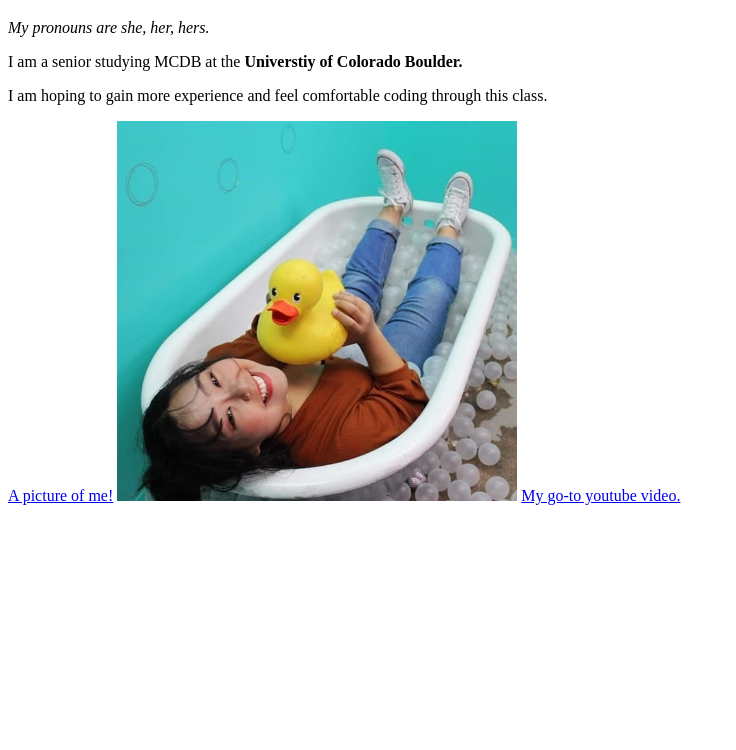
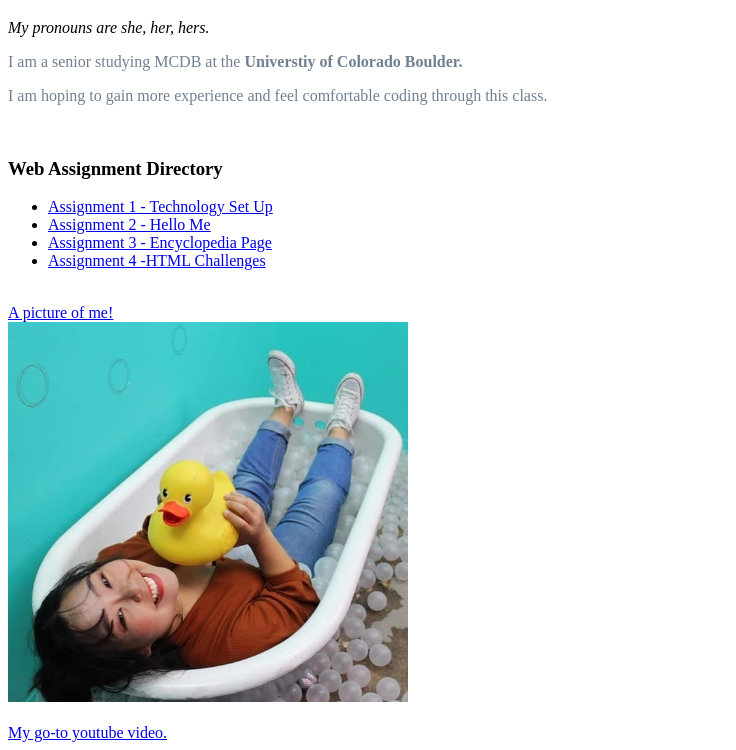
Before and after one commit to bokchoy22/bokchoy22.github.io, a plain HTML site: page index.html in a window 1280 px wide. Shown: the part 61-811 px from the top of the page, without its empty margins (0-736 px from the left). Drawn offline with Linux system fonts and the light colour scheme.

Commit message:
assignment directory add

```diff
--- a/index.html
+++ b/index.html
@@ -3,14 +3,39 @@
   <head>
     <meta charset="utf-8">
     <title>Welcome to Hyelin's Page</title>
+
+    <style>
+    </style>
+
+    <style>
+      p {
+        color:slategray;
+      }
+
+      .background-grey{
+        background-color: #333;
+      }
+    </style>
   </head>
   <body>
       <h1>Hello! My name is Hyelin Choi.</h1>
       <em>My pronouns are she, her, hers.</em>
       <p>I am a senior studying MCDB at the <strong>Universtiy of Colorado Boulder.</strong></p>
-      <p>I am hoping to gain more experience and feel comfortable coding through this class.</p>
+      <p class="bakground-grey">I am hoping to gain more experience and feel comfortable coding through this class.</p>
+      <br>
+      <h3>Web Assignment Directory</h3>
+      <ul>
+      <li> <a href="./assignment1.html"> Assignment 1 - Technology Set Up</a></li>
+      <li> <a href="./index.html"> Assignment 2 - Hello Me </a></li>
+      <li> <a href="./assignment3.html"> Assignment 3 - Encyclopedia Page </a></li>
+      <li> <a href="./assignment4.html"> Assignment 4 -HTML Challenges </a></li>
+      </ul>
+      <br>
       <a href="img/profile.jpg">A picture of me!</a>
+      </br>
       <img src="img/profile.jpg" width=400>
+      <br>
+      </br>
       <a href="https://www.youtube.com/watch?v=t_i_Dq2GjAI&list=LL&index=30&ab_channel=TheAshleyZixuan">My go-to youtube video.</a>
   </body>
 </html>
```
Also changed, not shown: assignment4.html (added), 2 other files.
